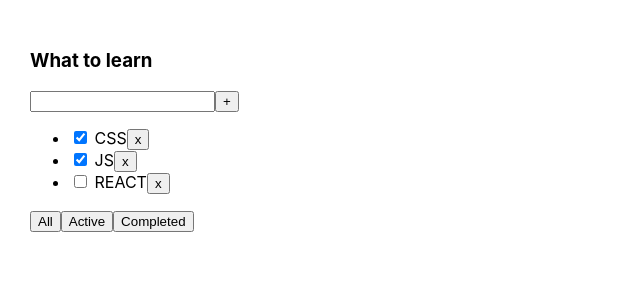
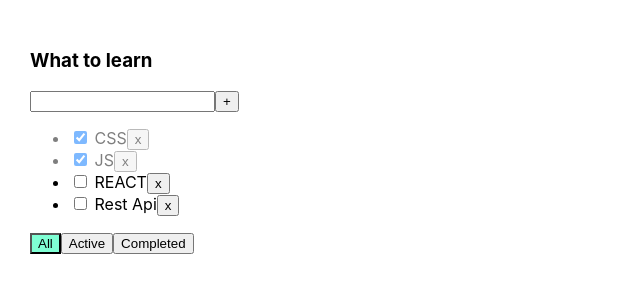
Before and after one commit to grok88/TodoList_new, a React (Create React App) app: page / in a window 1280 px wide. Shown: the top 300 px of the page, without its empty margins (0-640 px from the left). Built offline with nearby package versions, Linux system fonts and the light colour scheme.

Commit message:
lesson4 id done

```diff
--- a/src/App.css
+++ b/src/App.css
@@ -6,3 +6,19 @@
 .App > div {
   margin-right: 50px;
 }
+
+.error {
+  border: red 1px solid;
+}
+
+.error-message {
+  color: red;
+}
+
+.active-filter {
+  background-color: aquamarine;
+}
+
+.is-done {
+  opacity: 0.5;
+}
--- a/src/App.tsx
+++ b/src/App.tsx
@@ -10,11 +10,19 @@ function App() {
     let [tasks, setTasks] = useState<Array<TaskType>>([
         {id: v1(), title: "CSS", isDone: true},
         {id: v1(), title: "JS", isDone: true},
-        {id: v1(), title: "REACT", isDone: false}
+        {id: v1(), title: "REACT", isDone: false},
+        {id: v1(), title: "Rest Api", isDone: false},
     ]);
-
     // Фильтрация тасок
     let [filter, setFilter] = useState<FilterValueType>('all');
+
+    const changeStatus = (id: string, isDone: boolean) => {
+        let task = tasks.find(elem => elem.id === id);
+        if (task) {
+            task.isDone = isDone;
+            setTasks([...tasks]);
+        }
+    }
 
     let taskForTodoList = tasks;
 
@@ -25,7 +33,6 @@ function App() {
     if (filter === 'completed') {
         taskForTodoList = tasks.filter((task) => task.isDone === true);
     }
-
 
     const changeFilter = (value: FilterValueType) => {
         setFilter(value);
@@ -38,19 +45,22 @@ function App() {
     }
 
     // Добавление таски
-    const addTask = (title:string) => {
+    const addTask = (title: string) => {
         let task = {id: v1(), title, isDone: false};
-        let newArr= [task, ...tasks];
+        let newArr = [task, ...tasks];
         setTasks(newArr)
     }
 
     return (
         <div className="App">
             <TodoList title={"What to learn"}
+                      filter={filter}
                       tasks={taskForTodoList}
                       removeTask={removeTask}
                       changeFilter={changeFilter}
-                      addTask={addTask}/>
+                      addTask={addTask}
+                      changeStatus={changeStatus}
+            />
         </div>
     );
 }
--- a/src/TodoList.tsx
+++ b/src/TodoList.tsx
@@ -7,29 +7,38 @@ export type TaskType = {
     isDone: boolean
 }
 type PropsType = {
+    filter: FilterValueType,
     title: string,
     tasks: Array<TaskType>,
     removeTask: (id: string) => void,
     changeFilter: (value: FilterValueType) => void,
-    addTask: (title: string) => void
+    addTask: (title: string) => void,
+    changeStatus: (id: string, isDone: boolean) => void
 }
 
 export const TodoList = (props: PropsType) => {
-    const {title, tasks, removeTask, changeFilter, addTask} = props;
+
+    const {filter, title, tasks, removeTask, changeFilter, addTask, changeStatus} = props;
 
     let [valueTask, setValueTask] = useState<string>('');
+    let [error, setError] = useState<string | null>(null)
 
     const onChangeHandler = (e: ChangeEvent<HTMLInputElement>) => {
+        setError(null);
         setValueTask(e.currentTarget.value)
     }
     const onKeyPressHandler = (e: KeyboardEvent<HTMLInputElement>) => {
-        if (e.ctrlKey && e.charCode === 13) {
+        if (e.charCode === 13) {
             addTask(valueTask);
             setValueTask('');
         }
     }
     const addTaskHandler = () => {
-        addTask(valueTask);
+        if (valueTask.trim()) {
+            addTask(valueTask);
+        } else {
+            setError('Title is required');
+        }
         setValueTask('');
     }
     const onAllClickHandler = () => changeFilter("all");
@@ -42,17 +51,25 @@ export const TodoList = (props: PropsType) => {
             <div>
                 <input value={valueTask}
                        onChange={onChangeHandler}
-                       onKeyPress={onKeyPressHandler}/>
+                       onKeyPress={onKeyPressHandler}
+                       className={error ? 'error' : ''}
+                />
                 <button onClick={addTaskHandler}>+
                 </button>
+                {error && <div className={'error-message'}>{error}</div>}
             </div>
             <ul>
                 {
                     tasks.map(({id, title, isDone}) => {
                         const onRemoveHandler = () => removeTask(id);
+                        const onChangeHandler = (e: ChangeEvent<HTMLInputElement>) => {
+                            changeStatus(id, e.currentTarget.checked);
+                        }
                         return (
-                            <li key={id}>
-                                <input type="checkbox" checked={isDone}/> <span>{title}</span>
+                            <li key={id} className={isDone ? 'is-done' : ''}>
+                                <input type="checkbox"
+                                       checked={isDone}
+                                       onChange={onChangeHandler}/> <span>{title}</span>
                                 <button onClick={onRemoveHandler}>x</button>
                             </li>
                         )
@@ -60,9 +77,16 @@ export const TodoList = (props: PropsType) => {
                 }
             </ul>
             <div>
-                <button onClick={onAllClickHandler}>All</button>
-                <button onClick={onActiveClickHandler}>Active</button>
-                <button onClick={onCompletedClickHandler}>Completed</button>
+                <button
+                    className={filter === 'all' ? 'active-filter' : ''}
+                    onClick={onAllClickHandler}>All
+                </button>
+                <button
+                    className={filter === 'active' ? 'active-filter' : ''}
+                    onClick={onActiveClickHandler}>Active</button>
+                <button
+                    className={filter === 'completed' ? 'active-filter' : ''}
+                    onClick={onCompletedClickHandler}>Completed</button>
             </div>
         </div>
     );
```
